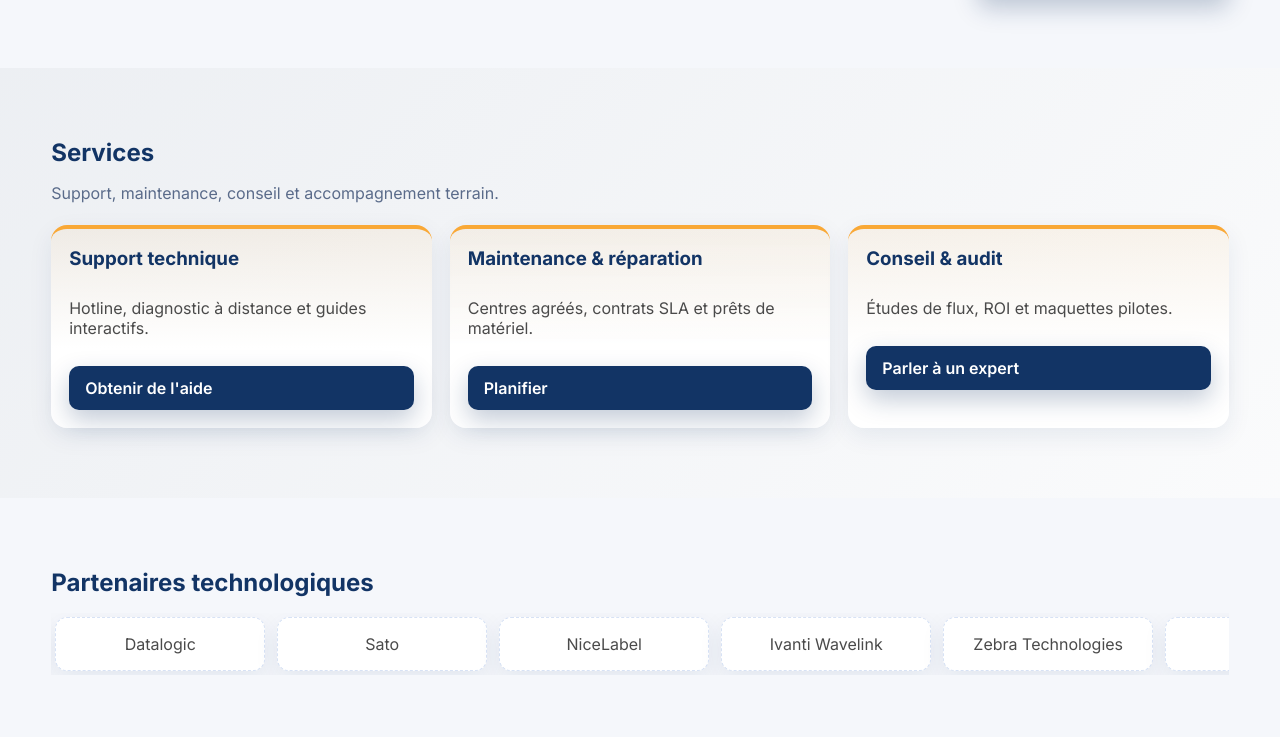
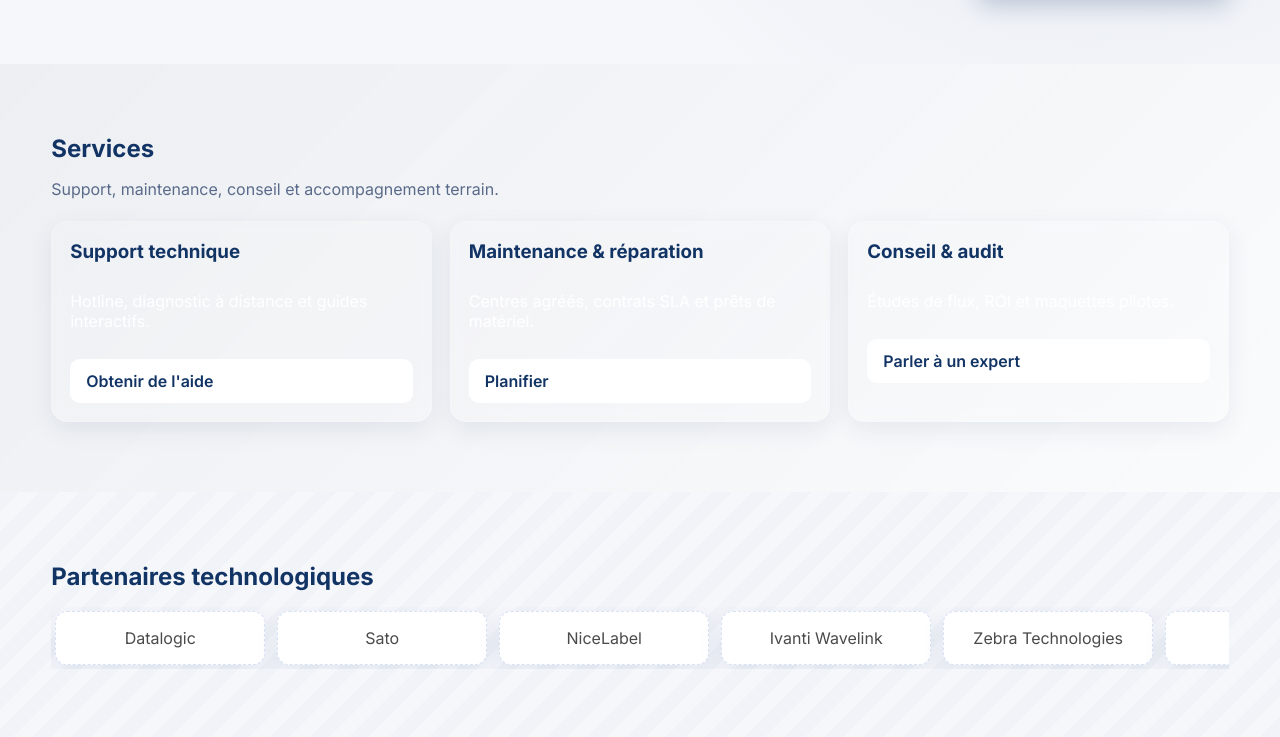
Before and after one commit to Osimaoui/api-face-recognation, a React (Vite) app: page / in a window 1280 px wide. Shown: the part 2035-2772 px from the top of the page. Built offline with nearby package versions, Linux system fonts and the light colour scheme.

Commit message:
Differentiate homepage sections

```diff
--- a/src/pages/Home.jsx
+++ b/src/pages/Home.jsx
@@ -76,7 +76,7 @@ export function Home() {
         </div>
       </section>
 
-      <section className="section color-block">
+      <section className="section section-products color-block">
         <div className="container">
           <h2>Produits phares</h2>
           <p className="lead">Imprimantes, scanners, terminaux mobiles, tablettes, logiciels et consommables.</p>
@@ -107,7 +107,7 @@ export function Home() {
         </div>
       </section>
 
-      <section className="section grey tint-orange">
+      <section className="section section-solutions grey tint-orange">
         <div className="container">
           <h2>Solutions sectorielles</h2>
           <p className="lead">Des cas d'usage prêts à déployer pour vos métiers.</p>
@@ -140,7 +140,7 @@ export function Home() {
         </div>
       </section>
 
-      <section className="section highlight-blue">
+      <section className="section section-services highlight-blue">
         <div className="container">
           <h2>Services</h2>
           <p className="lead">Support, maintenance, conseil et accompagnement terrain.</p>
@@ -158,7 +158,7 @@ export function Home() {
         </div>
       </section>
 
-      <section className="section grey">
+      <section className="section section-partners grey">
         <div className="container">
           <h2>Partenaires technologiques</h2>
           <div className="partner-slider">
@@ -176,7 +176,7 @@ export function Home() {
         </div>
       </section>
 
-      <section className="section">
+      <section className="section section-references">
         <div className="container">
           <h2>Références</h2>
           <div className="references">
--- a/src/styles.css
+++ b/src/styles.css
@@ -253,6 +253,25 @@ button {
   padding: 70px 0;
 }
 
+.section-products {
+  position: relative;
+  overflow: hidden;
+}
+
+.section-products::before {
+  content: '';
+  position: absolute;
+  inset: 0;
+  background: radial-gradient(circle at 20% 10%, rgba(249, 168, 54, 0.16), transparent 35%),
+    radial-gradient(circle at 80% 20%, rgba(18, 52, 101, 0.12), transparent 40%);
+  pointer-events: none;
+}
+
+.section-products .container {
+  position: relative;
+  z-index: 1;
+}
+
 .section.grey {
   background: var(--light);
 }
@@ -261,8 +280,84 @@ button {
   background: linear-gradient(180deg, rgba(18, 52, 101, 0.05), rgba(249, 168, 54, 0.06));
 }
 
+.section-solutions {
+  background: linear-gradient(135deg, rgba(245, 247, 251, 0.9), rgba(249, 168, 54, 0.08));
+  overflow: hidden;
+  position: relative;
+}
+
+.section-solutions::after {
+  content: '';
+  position: absolute;
+  inset: 0;
+  background: radial-gradient(circle at 85% 50%, rgba(18, 52, 101, 0.08), transparent 48%);
+  pointer-events: none;
+}
+
+.section-solutions .card {
+  background: white;
+  border: 1px solid rgba(18, 52, 101, 0.06);
+}
+
 .section.highlight-blue {
   background: linear-gradient(135deg, rgba(18, 52, 101, 0.08), rgba(18, 52, 101, 0.02));
+}
+
+.section-services {
+  position: relative;
+  background: linear-gradient(135deg, #123465, #0c244f);
+  color: white;
+}
+
+.section-services h2,
+.section-services .lead {
+  color: white;
+}
+
+.section-services .card {
+  background: rgba(255, 255, 255, 0.08);
+  border: 1px solid rgba(255, 255, 255, 0.12);
+  color: white;
+  backdrop-filter: blur(6px);
+}
+
+.section-services .btn-primary {
+  background: white;
+  color: var(--blue);
+  box-shadow: none;
+}
+
+.section-services .btn-primary:hover {
+  transform: translateY(-1px);
+}
+
+.section-partners {
+  background: linear-gradient(90deg, rgba(245, 247, 251, 0.9), rgba(18, 52, 101, 0.04));
+  position: relative;
+  overflow: hidden;
+}
+
+.section-partners::before {
+  content: '';
+  position: absolute;
+  inset: 0;
+  background: repeating-linear-gradient(135deg, rgba(18, 52, 101, 0.06) 0, rgba(18, 52, 101, 0.06) 14px, transparent 14px,
+      transparent 28px);
+  opacity: 0.35;
+  pointer-events: none;
+}
+
+.section-partners .container {
+  position: relative;
+  z-index: 1;
+}
+
+.section-references {
+  background: linear-gradient(180deg, white 0%, rgba(245, 247, 251, 0.9) 100%);
+}
+
+.section-references .reference {
+  border-left: 4px solid var(--orange);
 }
 
 .tint-orange {
```
